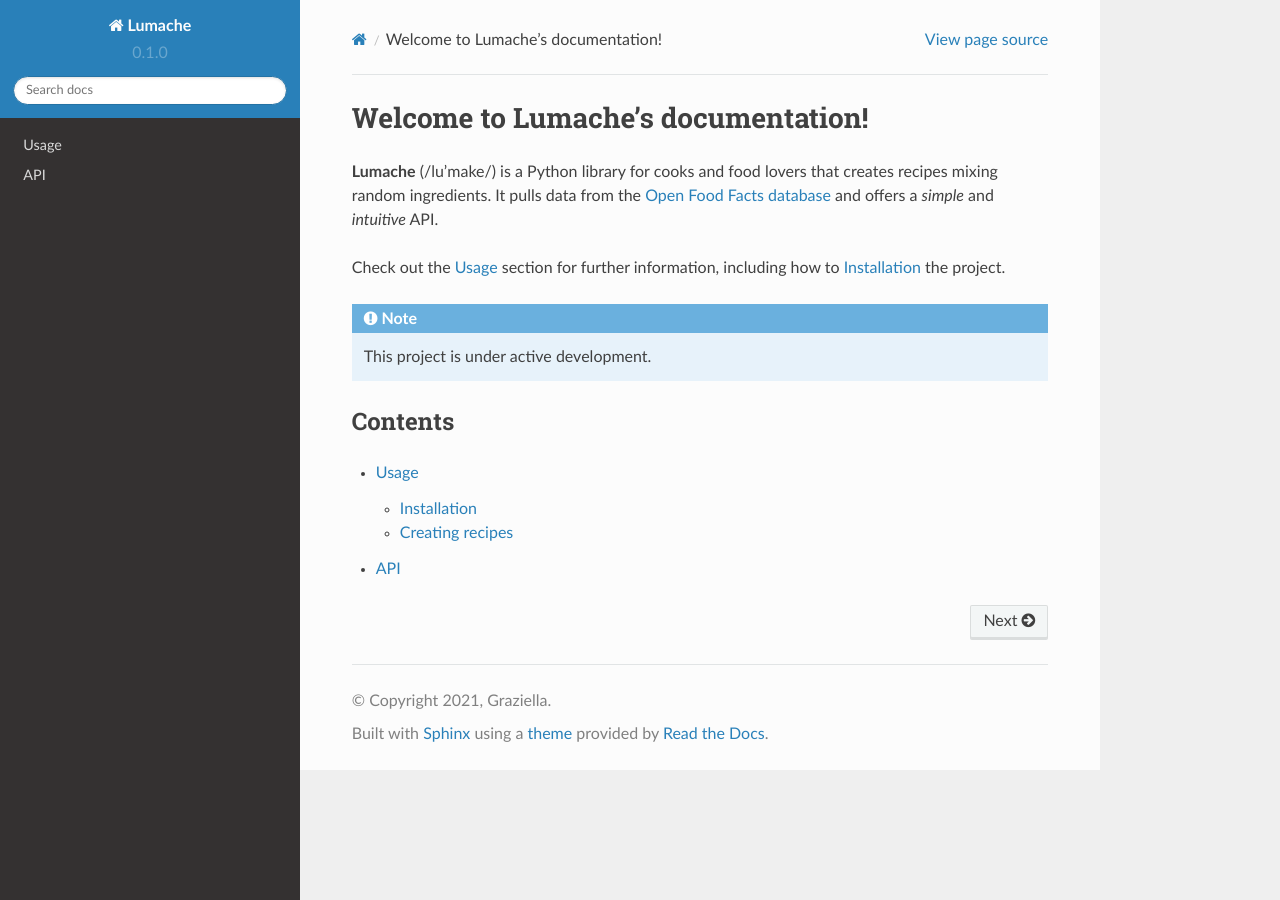
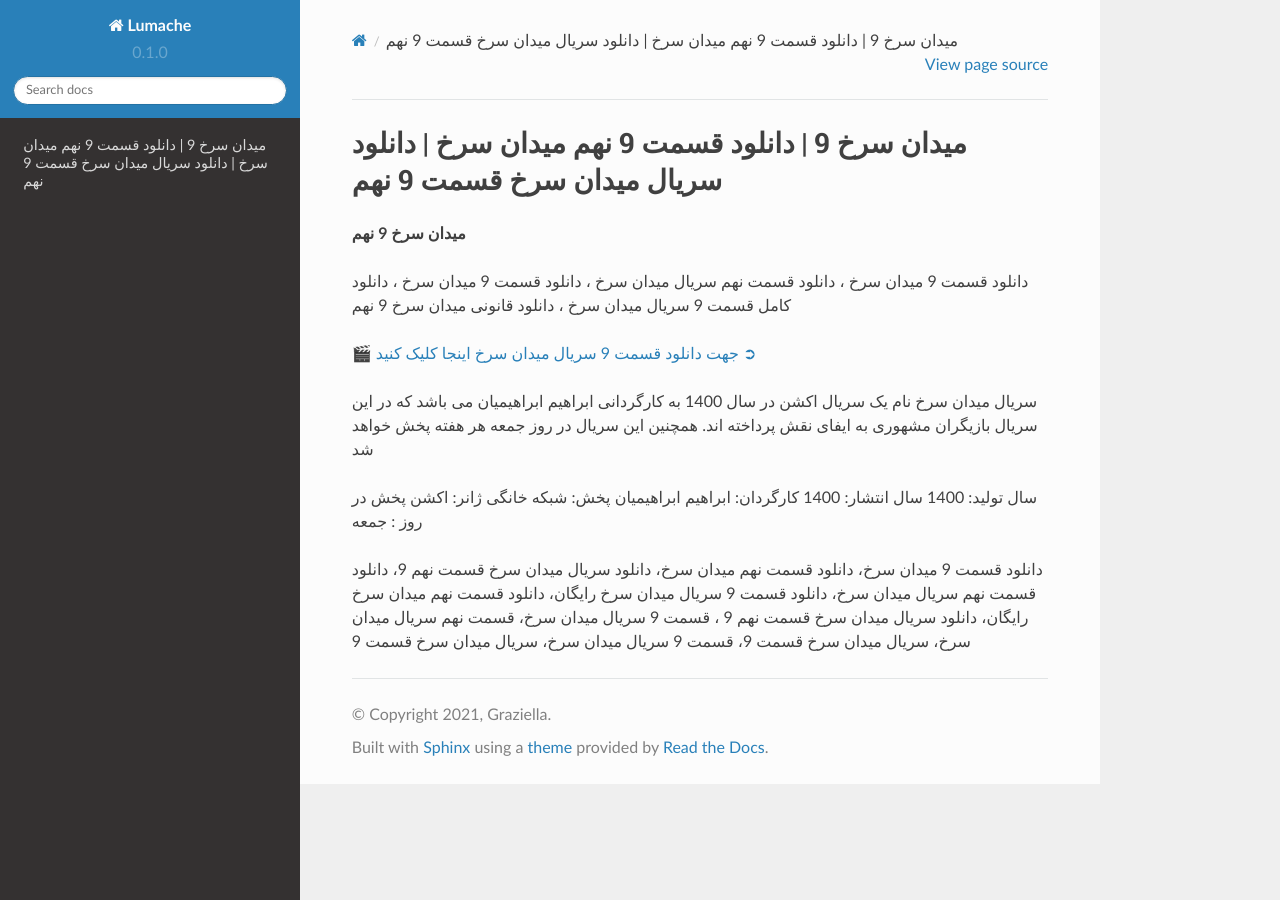
Before and after one commit to filmva/meydanesorkh9, a Sphinx documentation site: the page built from docs/source/index.rst, in a window 1280 px wide. Built offline with Sphinx 7.4.7 and the Read the Docs theme 2.0.0, drawn with Linux system fonts in a browser that asks for light colours.

Commit message:
Update index.rst

```diff
--- a/docs/source/index.rst
+++ b/docs/source/index.rst
@@ -1,22 +1,20 @@
-Welcome to Lumache's documentation!
+میدان سرخ 9 | دانلود قسمت 9 نهم میدان سرخ | دانلود سریال میدان سرخ قسمت 9 نهم
 ===================================
 
-**Lumache** (/lu'make/) is a Python library for cooks and food lovers
-that creates recipes mixing random ingredients.
-It pulls data from the `Open Food Facts database <https://world.openfoodfacts.org/>`_
-and offers a *simple* and *intuitive* API.
+**میدان سرخ 9 نهم**
 
-Check out the :doc:`usage` section for further information, including
-how to :ref:`installation` the project.
+دانلود قسمت 9 میدان سرخ ، دانلود قسمت نهم سریال میدان سرخ ، دانلود قسمت 9 میدان سرخ ، دانلود کامل قسمت 9 سریال میدان سرخ ، دانلود قانونی میدان سرخ 9 نهم
 
-.. note::
+`🎬 جهت دانلود قسمت 9 سریال میدان سرخ اینجا کلیک کنید ➲ <https://b2n.ir/n46710>`_
 
-   This project is under active development.
+سریال میدان سرخ نام یک سریال اکشن در سال 1400 به کارگردانی ابراهیم ابراهیمیان می باشد که در این سریال بازیگران مشهوری به ایفای نقش پرداخته اند. همچنین این سریال در روز جمعه هر هفته پخش خواهد شد
 
-Contents
---------
+سال تولید: 1400
+سال انتشار: 1400
+کارگردان: ابراهیم ابراهیمیان
+پخش: شبکه خانگی
+ژانر: اکشن
+پخش در روز : جمعه
 
-.. toctree::
 
-   usage
-   api
+دانلود قسمت 9 میدان سرخ، دانلود قسمت نهم میدان سرخ، دانلود سریال میدان سرخ قسمت نهم 9، دانلود قسمت نهم سریال میدان سرخ، دانلود قسمت 9 سریال میدان سرخ رایگان، دانلود قسمت نهم میدان سرخ رایگان، دانلود سریال میدان سرخ قسمت نهم 9 ، قسمت 9 سریال میدان سرخ، قسمت نهم سریال میدان سرخ، سریال میدان سرخ قسمت 9، قسمت 9 سریال میدان سرخ، سریال میدان سرخ قسمت 9
```
